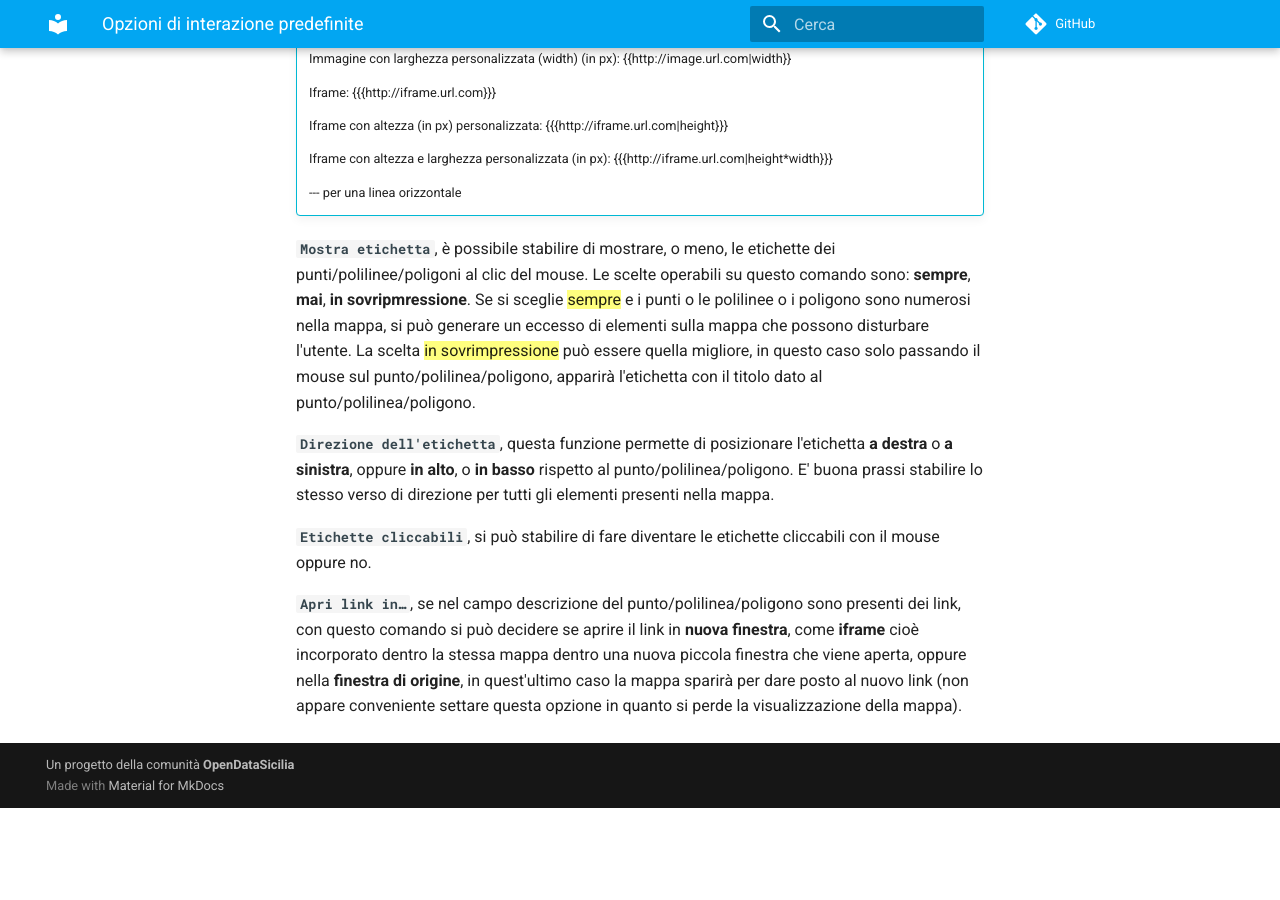
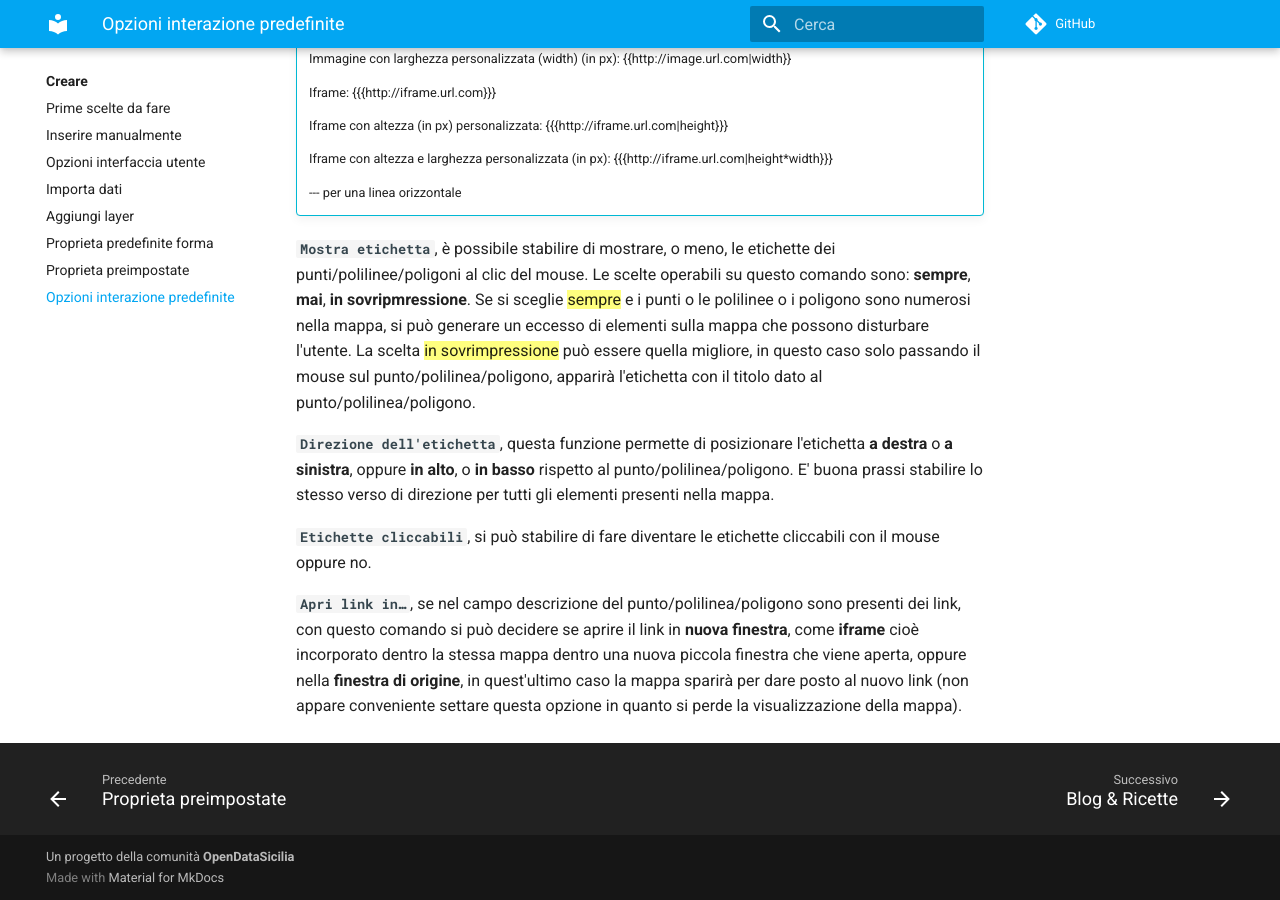
Before and after one commit to opendatasicilia/guida-umap, an MkDocs documentation site: the page built from docs/creare/opzioni-interazione-predefinite.md, in a window 1280 px wide and 900 px high, scrolled down 930 px. Built offline with MkDocs 1.6.1 and Material for MkDocs 9.7.7, drawn with Linux system fonts in a browser that asks for light colours; comment, search, counter and statistics services are not loaded; before the commit the page ends 1738 px from its top, so only the background shows below that.

Commit message:
Update mkdocs.yml

```diff
--- a/mkdocs.yml
+++ b/mkdocs.yml
@@ -49,6 +49,7 @@ nav:
     - Aggiungi layer: creare/aggiungi-layer.md
     - Proprieta predefinite forma: creare/proprieta-predefinite-forma.md
     - Proprieta preimpostate: creare/proprieta-preimpostate.md
+    - Opzioni interazione predefinite: creare/opzioni-interazione-predefinite.md
   - Blog: blog/index.md
   - Informazioni:
     - Informazioni: informazioni/index.md
```
